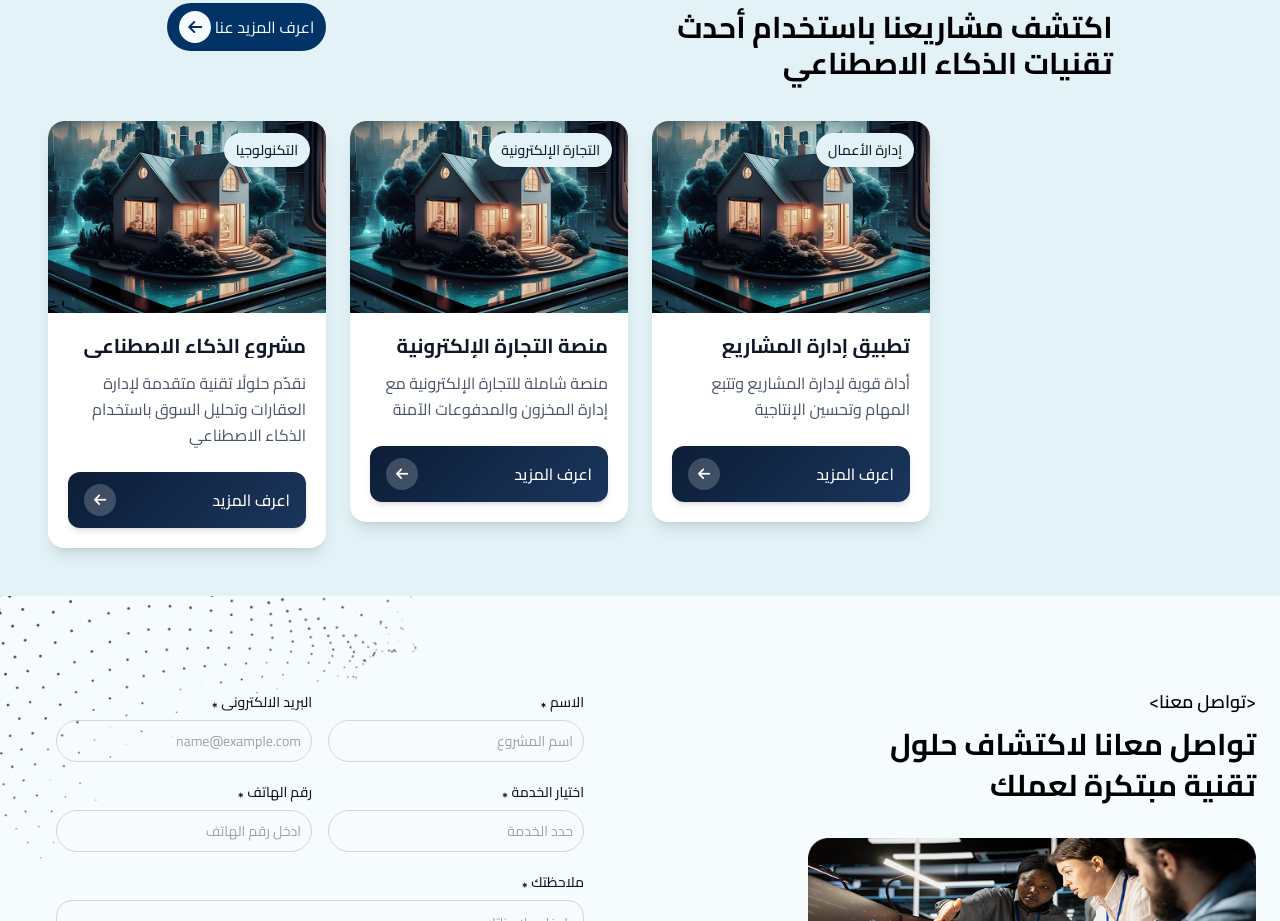
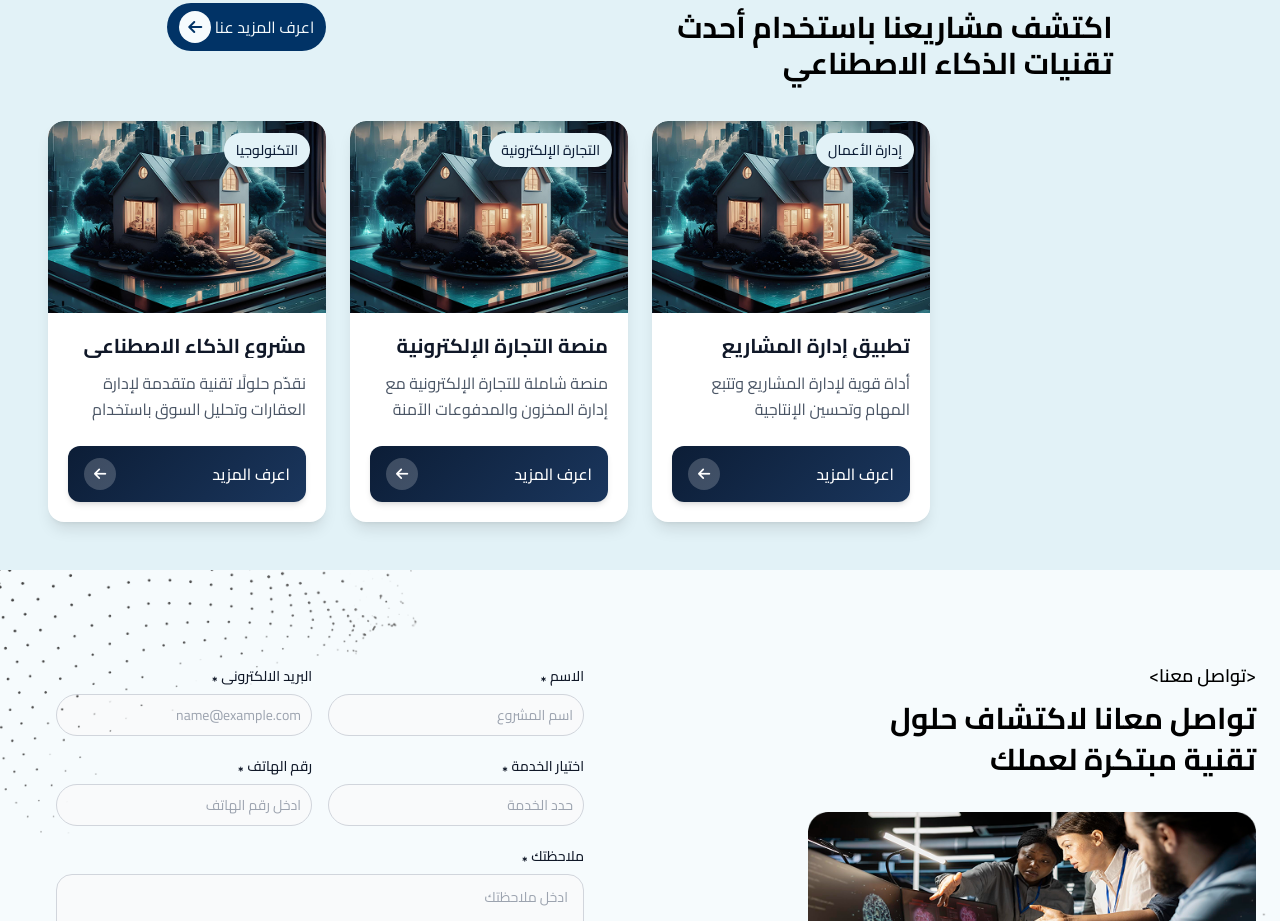
Before and after one commit to a7medElkholy/hal-app, a React (Vite) app: page / in a window 1280 px wide. Shown: the part 2268-3189 px from the top of the page. Built offline with nearby package versions, Linux system fonts and the light colour scheme; no server answers.

Commit message:
resolve some problem

```diff
--- a/src/components/Hero/Hero_Section.jsx
+++ b/src/components/Hero/Hero_Section.jsx
@@ -91,8 +91,9 @@ const MobileHero = () => {
           <div className="flex justify-center mt-10">
             <img
               src={Ai}
+              style={{ transform: "scaleX(-1) scaleY(1)" }}
               alt="AI Robotic Hand"
-              className="w-full max-w-sm h-auto transform -scale-x-100"
+              className="w-full max-w-sm h-auto"
             />
           </div>
         </div>
--- a/src/components/HomeSlider/HomeSlider.jsx
+++ b/src/components/HomeSlider/HomeSlider.jsx
@@ -39,7 +39,7 @@ export default function HomeSlider() {
           {
             id: 1,
             title: "مشروع الذكاء الاصطناعي",
-            description: "نقدّم حلولًا تقنية متقدمة لإدارة العقارات وتحليل السوق باستخدام الذكاء الاصطناعي",
+            description: "نقدّم حلولًا تقنية متقدمة لإدارة العقارات وتحليل السوق باستخدام ",
             field: "التكنولوجيا",
             category: { title: "تطوير البرمجيات" }
           },
@@ -133,7 +133,7 @@ export default function HomeSlider() {
       >
         {projects.map((project, index) => (
           <SwiperSlide key={project.id || index}>
-            <div className="h-full">
+            <div className="h-full items-center">
               {/* Custom Card Design */}
               <div className={`bg-white rounded-2xl shadow-lg hover:shadow-xl transition-all duration-300 transform hover:-translate-y-2 h-full flex flex-col overflow-hidden group ${styles['project-card']}`}>
                 {/* Image Section */}
```
